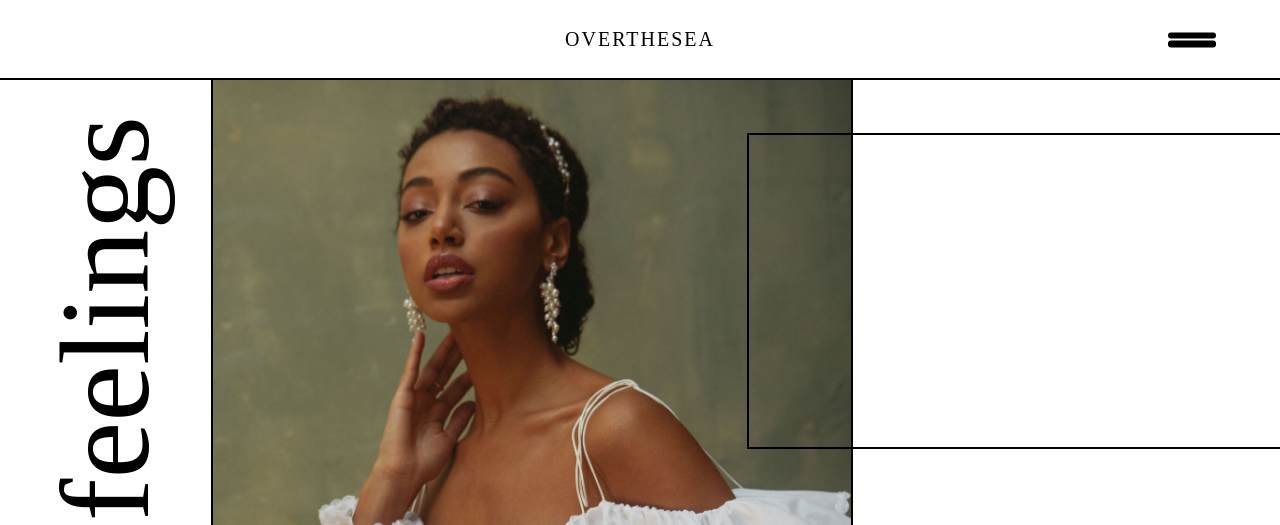
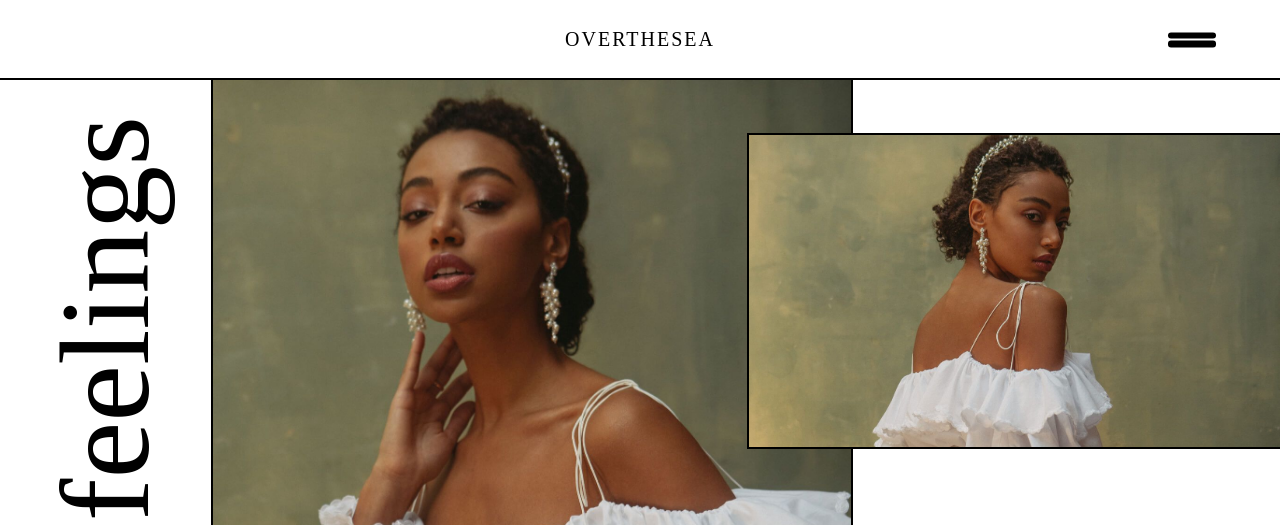
Before and after one commit to OnlyCodeChannel/OVERTHESEA, a plain HTML site: page index.html in a window 1280 px wide. Shown: the top 525 px of the page. Drawn offline with Linux system fonts and the light colour scheme; a web font is replaced by a local one.

Commit message:
Update style.css

```diff
--- a/style.css
+++ b/style.css
@@ -183,12 +183,12 @@ display: flex;
           clip-path: polygon(0 0, 0 100%, 100% 50%);
 
         }
-/*right photo*/
+/*****************right photo******************/
 .right_photo { grid-area: 3 / 8 / 6 / 13;
 border-bottom: 2px solid black;
 border-left: 2px solid black;
 border-top: 2px solid black;
-background-image: url(photos/phright.jpg);
+background-image: url(photos/phright.jpeg);
 background-size: cover;
 background-position: 0% 10% ;
 height: 130%;
```
